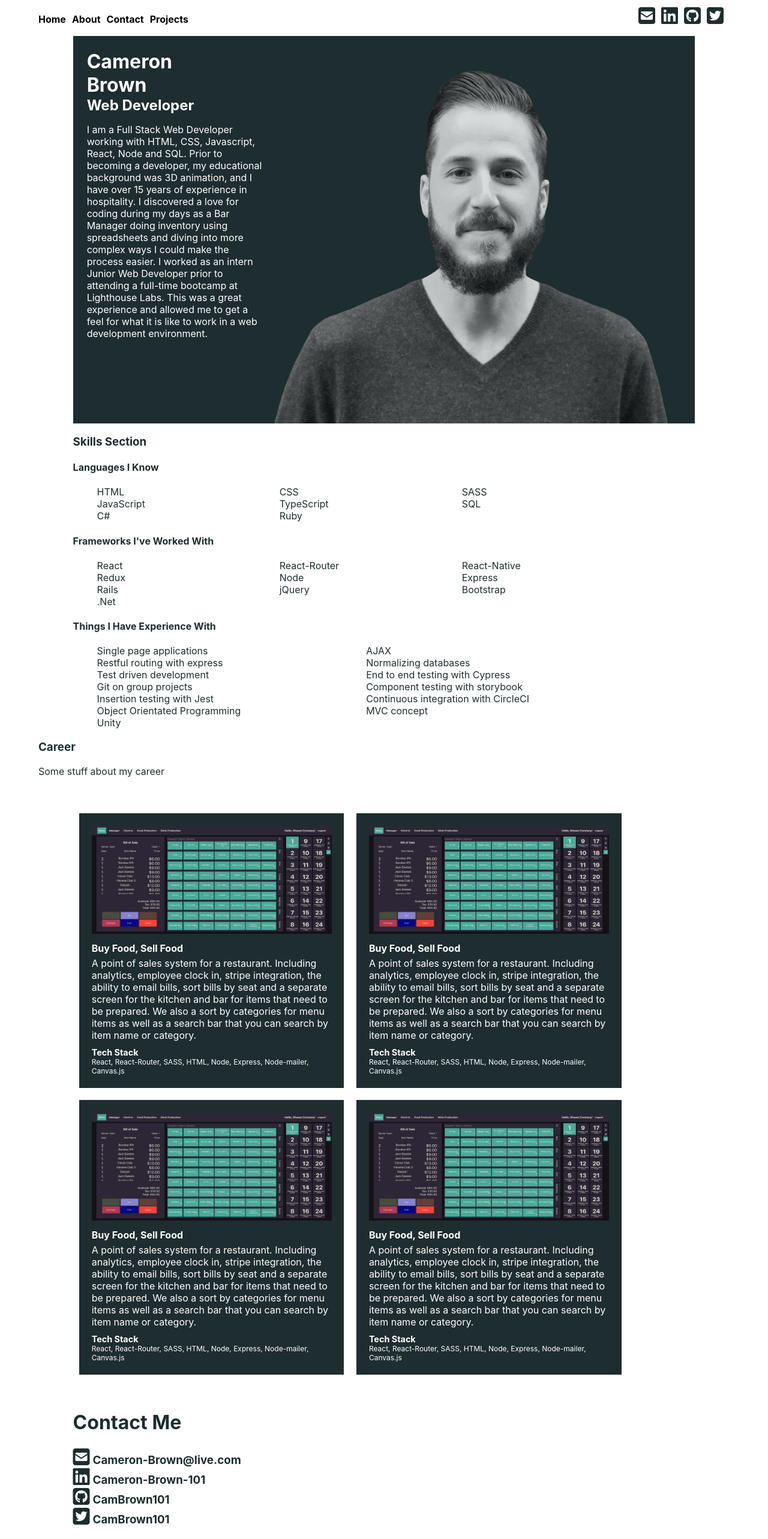
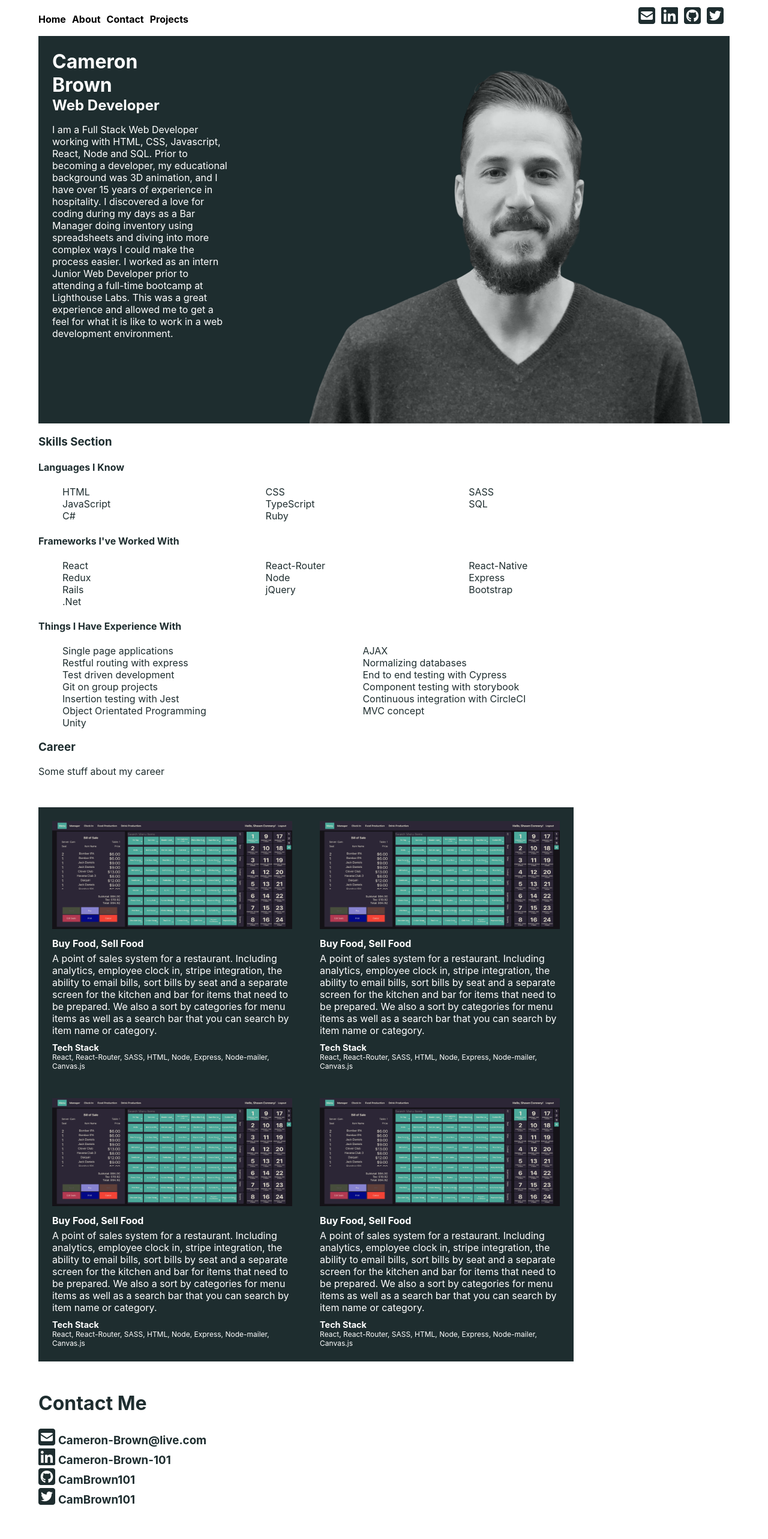
Before and after one commit to CamBrown101/personal-website, a React (Create React App) app: page / in a window 1280 px wide. Shown: the top 2566 px of the page at 60% size. Built offline with nearby package versions, Linux system fonts and the light colour scheme.

Commit message:
Remove margins

```diff
--- a/src/Components/About.scss
+++ b/src/Components/About.scss
@@ -2,8 +2,6 @@
 
 .about-container {
   margin-top: 50px;
-  margin-left: 5%;
-  margin-right: 5%;
   background-image: url('../images/headshot-blacknwhite.png');
   background-color: rgba($color: $about-background, $alpha: 1);
   background-position: 100% 100%;
--- a/src/Components/Contact.scss
+++ b/src/Components/Contact.scss
@@ -2,7 +2,6 @@
 
 .contact-container {
   margin-top: 50px;
-  margin-left: 5%;
   margin-bottom: 75px;
   .icon {
     font-size: 2em;
--- a/src/Components/Projects.scss
+++ b/src/Components/Projects.scss
@@ -2,13 +2,10 @@
 
 .projects-container {
   margin-top: 50px;
-  margin-left: 5%;
-  margin-right: 5%;
   display: flex;
   flex-wrap: wrap;
 
   .project {
-    margin: 1% 1% 1% 1%;
     min-width: 300px;
     max-width: 400px;
     background-color: $projects-background;
--- a/src/Components/Skills.scss
+++ b/src/Components/Skills.scss
@@ -1,8 +1,6 @@
 @import '../variables.scss';
 
 .skills-container {
-  margin-right: 5%;
-  margin-left: 5%;
   .list {
     list-style-type: none;
     display: flex;
```
